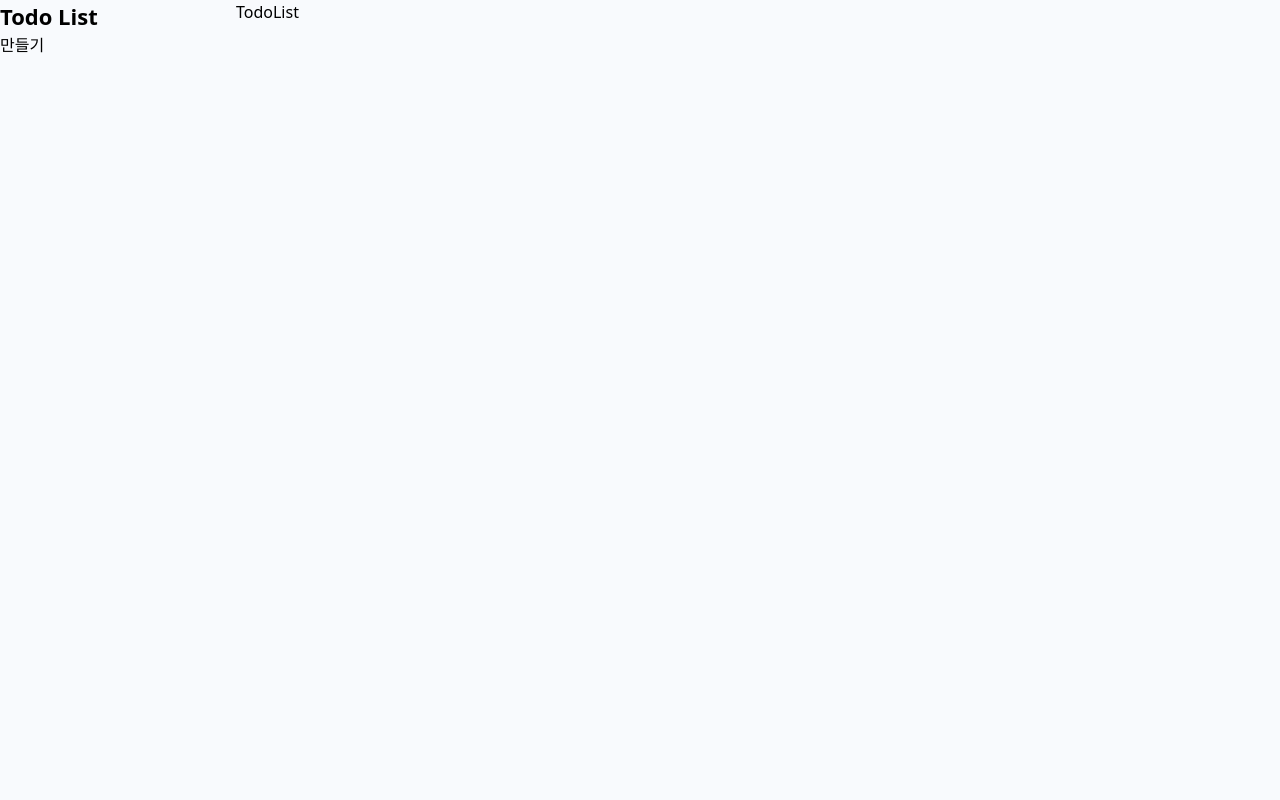
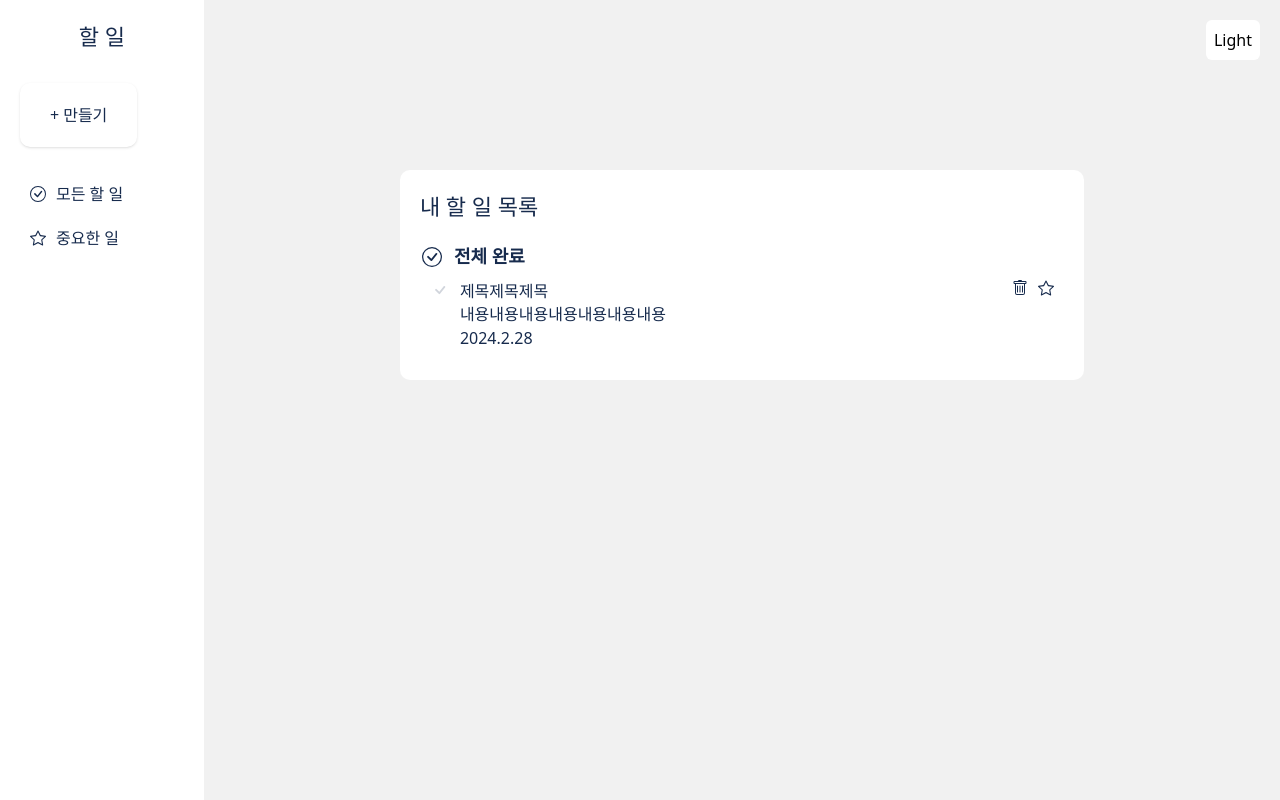
Before and after one commit to lywoo00/todo-list-v2, a React (Vite) app: page / in a window 1280 px wide. Built offline with nearby package versions, Linux system fonts and the light colour scheme.

Commit message:
다크모드 적용, 레이아웃 작업 중

```diff
--- a/package.json
+++ b/package.json
@@ -15,6 +15,7 @@
     "postcss": "^8.5.3",
     "react": "^19.0.0",
     "react-dom": "^19.0.0",
+    "react-icons": "^5.5.0",
     "tailwindcss": "^4.0.9"
   },
   "devDependencies": {
--- a/src/App.css
+++ /dev/null
@@ -1 +0,0 @@
-@import "tailwindcss";
--- a/src/App.tsx
+++ b/src/App.tsx
@@ -1,14 +1,16 @@
-import './App.css'
+// import './App.css'
 import SideBar from './comnents/SideBar/SideBar'
 import TodoList from './comnents/TodoList/TodoList'
+import DarkModeToggle from './comnents/DarkModeButton/DarkModeButton'
 import './css/tailwindcss/tailwind.css'
 
 function App() {
 
   return (
-    <div className='main flex'>
+    <div className='main flex dark:bg-[#172b4d]'>
       <SideBar />
       <TodoList />
+      <DarkModeToggle />
     </div>
   )
 }
--- /dev/null
+++ b/src/comnents/DarkModeButton/DarkModeButton.tsx
@@ -0,0 +1,33 @@
+import { useEffect, useState } from "react";
+
+const DarkModeToggle = () => {
+  const [darkMode, setDarkMode] = useState(
+    localStorage.getItem("theme") === ""
+  );
+
+  useEffect(() => {
+    const root = document.documentElement;
+    const body = document.body;
+
+    if (darkMode) {
+      root.classList.add("dark");
+      body.classList.add("bg-gray-900",); // 추가된 코드
+      localStorage.setItem("theme", "dark");
+    } else {
+      root.classList.remove("dark");
+      body.classList.remove("bg-gray-900",); // 추가된 코드
+      localStorage.setItem("theme", "light");
+    }
+  }, [darkMode]);
+
+  return (
+    <button
+      onClick={() => setDarkMode(!darkMode)}
+      className="p-2 rounded-md bg-white dark:bg-gray-900 text-black dark:text-white fixed top-[20px] right-[20px]"
+    >
+      {darkMode ? "Dark" : "Light"}
+    </button>
+  );
+};
+
+export default DarkModeToggle;
--- a/src/comnents/SideBar/SideBar.tsx
+++ b/src/comnents/SideBar/SideBar.tsx
@@ -1,18 +1,27 @@
 import React from 'react'
+import { BsCheckCircle } from "react-icons/bs";
+import { BsStar } from "react-icons/bs";
+import { BsStarFill } from "react-icons/bs";
 
 function SideBar() {
   return (
-    <div className='side-bar w-[236px]'>
-        <h1 className='text-[22px] font-bold'>Todo List</h1>
-        <button className='add-btn'>
-            <i><img src="" alt="" /></i>
-            <p>만들기</p>
-        </button>
-        <div className='filter-btns'>
-            <button className='all'></button>
-            <button className='important'></button>
-        </div>
+    <>
+    <div className='w-[236px] h-lvh bg-white p-[20px]'>
+      <h1 className='text-[22px] text-center'>할 일</h1>
+      <button className='flex cursor-pointer py-[20px] px-[30px] rounded-[10px] shadow-sm mt-[30px] hover:bg-[#f1f1f1]'>
+        <p>+</p>
+        <p className='ml-[4px]'>만들기</p>
+      </button>
+      <button className='flex cursor-pointer py-[5px] px-[10px] items-center w-[100%] mt-[30px] hover:bg-[#172b4d] hover:text-[#fff] rounded-[100px]'>
+        <BsCheckCircle />
+        <p className='ml-[10px]'>모든 할 일</p>
+      </button>
+      <button className='flex cursor-pointer py-[5px] px-[10px] items-center w-[100%] mt-[10px] hover:bg-[#172b4d] hover:text-[#fff] rounded-[100px]'>
+        <BsStar />
+        <p className='ml-[10px]'>중요한 일</p>
+      </button>
     </div>
+    </>
   )
 }
 
--- a/src/comnents/TodoList/TodoList.tsx
+++ b/src/comnents/TodoList/TodoList.tsx
@@ -1,8 +1,44 @@
 import React from 'react'
+import { BsCheckCircle } from "react-icons/bs";
+import { BsCheck } from "react-icons/bs";
+import { BsTrash } from "react-icons/bs";
+import { BsFillTrashFill } from "react-icons/bs";
+import { BsStar } from "react-icons/bs";
+import { BsStarFill } from "react-icons/bs";
 
 function TodoList() {
   return (
-    <div>TodoList</div>
+    <>
+      <div className='w-[100%] px-[20px]'>
+        <div className='bg-white p-[20px] max-w-[684px] mx-auto rounded-[10px] mt-[170px]'>
+          <h3 className='text-[22px]'>내 할 일 목록</h3>
+          <div className='mt-[20px]'>
+            <button className='text-[20px] flex items-center font-bold cursor-pointer'>
+              <div className='hover:text-[#fff] hover:bg-[#172b4d] rounded-[50%] p-[2px]'>
+                <BsCheckCircle  className=''/>
+              </div>
+              <p className='ml-[10px] text-[18px]'>전체 완료</p>
+            </button>
+            {/* 아이템[S] */}
+            <div className='flex items-start p-[10px] hover:bg-[#f1f1f1] rounded-[10px]'>
+              <button title='완료 체크' className='text-gray-300 text-[20px] hover:text-[#172b4d] cursor-pointer'>
+                <BsCheck />
+              </button>
+              <div className='ml-[10px] w-[100%]'>
+                <p className='text-[16px]/[1.4]'>제목제목제목</p>
+                <p>내용내용내용내용내용내용내용</p>
+                <button>2024.2.28</button>
+              </div>
+              <div className='flex'>
+              <BsTrash className='cursor-pointer'/>
+              <BsStar className='ml-[10px] cursor-pointer'/>
+              </div>
+            </div>
+            {/* 아이템[E] */}
+          </div>
+        </div>
+      </div>
+    </>
   )
 }
 
--- a/src/css/tailwindcss/tailwind.css
+++ b/src/css/tailwindcss/tailwind.css
@@ -1,5 +1,7 @@
 @import "tailwindcss";
-
+/* @custom-variant dark (&:where([data-theme=dark], [data-theme=dark] *)); */
+@custom-variant dark (&:where(.dark, .dark *));
 body {
-    background: #F8FAFD;
+    background: #f1f1f1;
+    color: #172b4d;
 }
--- a/src/index.css
+++ b/src/index.css
@@ -0,0 +1,3 @@
+@tailwind base;
+@tailwind components;
+@tailwind utilities;
--- a/src/main.tsx
+++ b/src/main.tsx
@@ -1,6 +1,7 @@
 import { StrictMode } from 'react'
 import { createRoot } from 'react-dom/client'
 import App from './App.tsx'
+import './index.css'
 
 createRoot(document.getElementById('root')!).render(
   <StrictMode>
--- /dev/null
+++ b/tailwind.config.js
@@ -0,0 +1,16 @@
+/** @type {import('tailwindcss').Config} */
+export default {
+    content: [
+      "./index.html",
+      "./src/**/*.{js,ts,jsx,tsx}",
+    ],
+    theme: {
+      extend: {
+        boxShadow: {
+          myShadow: "0 0 4px rgba(0, 0, 0, 0.25)"
+        }
+      }
+    },
+    plugins: [],
+    darkMode: 'class'
+  }
```
Also changed, not shown: 1 other file (tests, documents, lock files or other folders).
